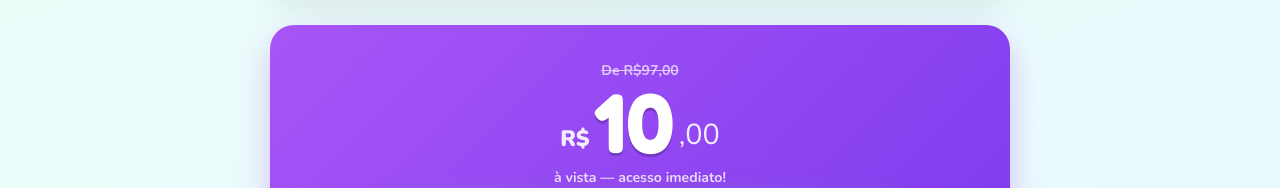
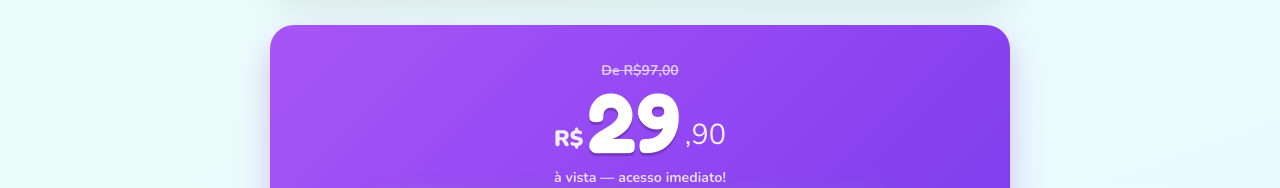
Before and after one commit to wallaceflores33-ops/manual-do-shiztzu, a plain HTML site: page index.html in a window 1280 px wide. Shown: the part 4720-4908 px from the top of the page. Drawn offline with nearby package versions, Linux system fonts and the light colour scheme.

Commit message:
Add files via upload

```diff
--- a/index.html
+++ b/index.html
@@ -373,7 +373,7 @@ footer{background:#1a1a2e;color:rgba(255,255,255,.45);text-align:center;padding:
     </div>
     <div class="price-box">
       <p class="price-from">De R$97,00</p>
-      <div class="price-row"><span class="price-prefix">R$</span><span class="price-main">10</span><span class="price-suffix">,00</span></div>
+      <div class="price-row"><span class="price-prefix">R$</span><span class="price-main">29</span><span class="price-suffix">,90</span></div>
       <p class="price-desc">à vista — acesso imediato!</p>
       <a class="btn btn-green" href="https://pay.hotmart.com/G106090646I?checkoutMode=10">🦸 Quero criar heróis em casa — Acessar AGORA!</a>
       <p class="price-secure">🔒 Pagamento seguro &nbsp;·&nbsp; Acesso imediato &nbsp;·&nbsp; Garantia de 30 dias</p>
```
